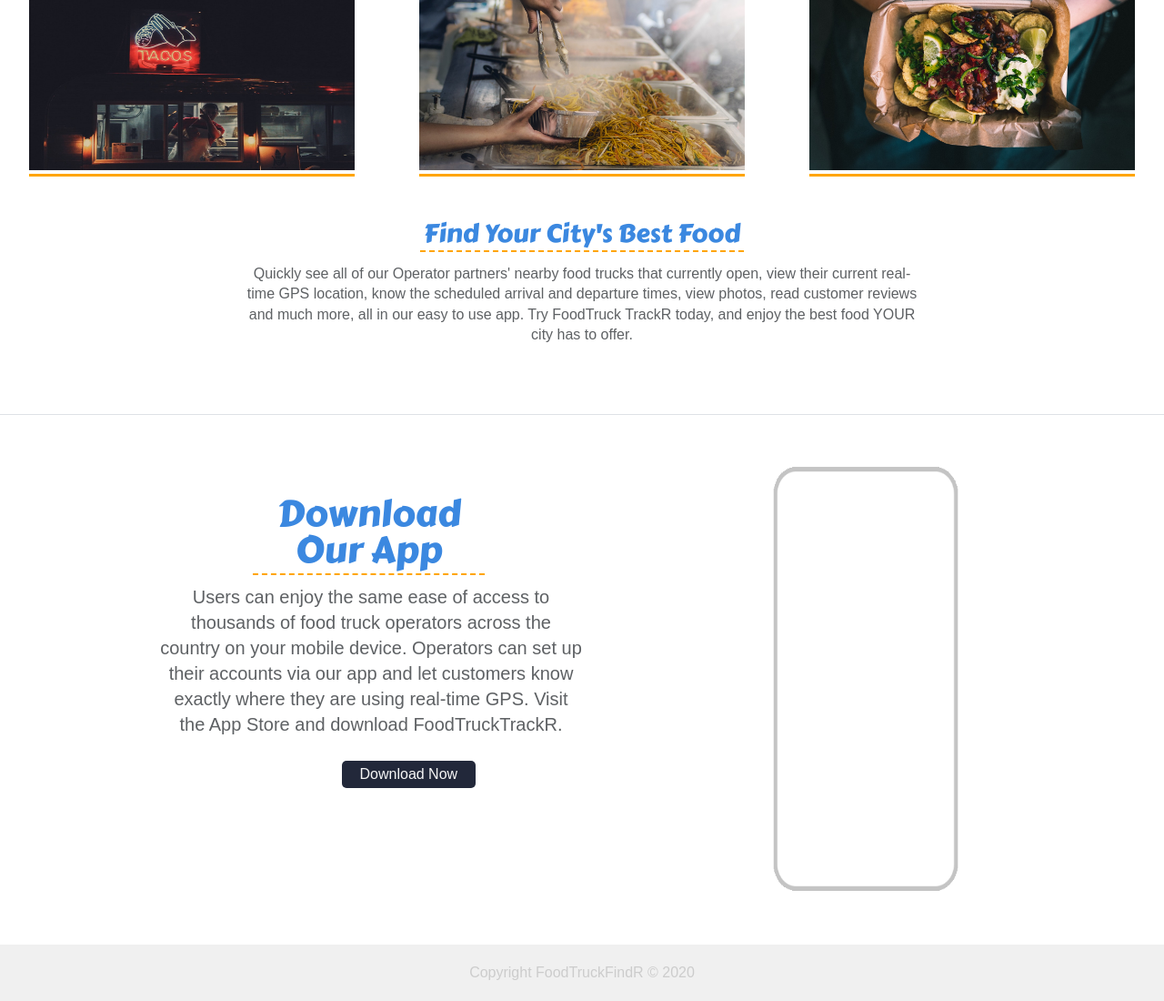
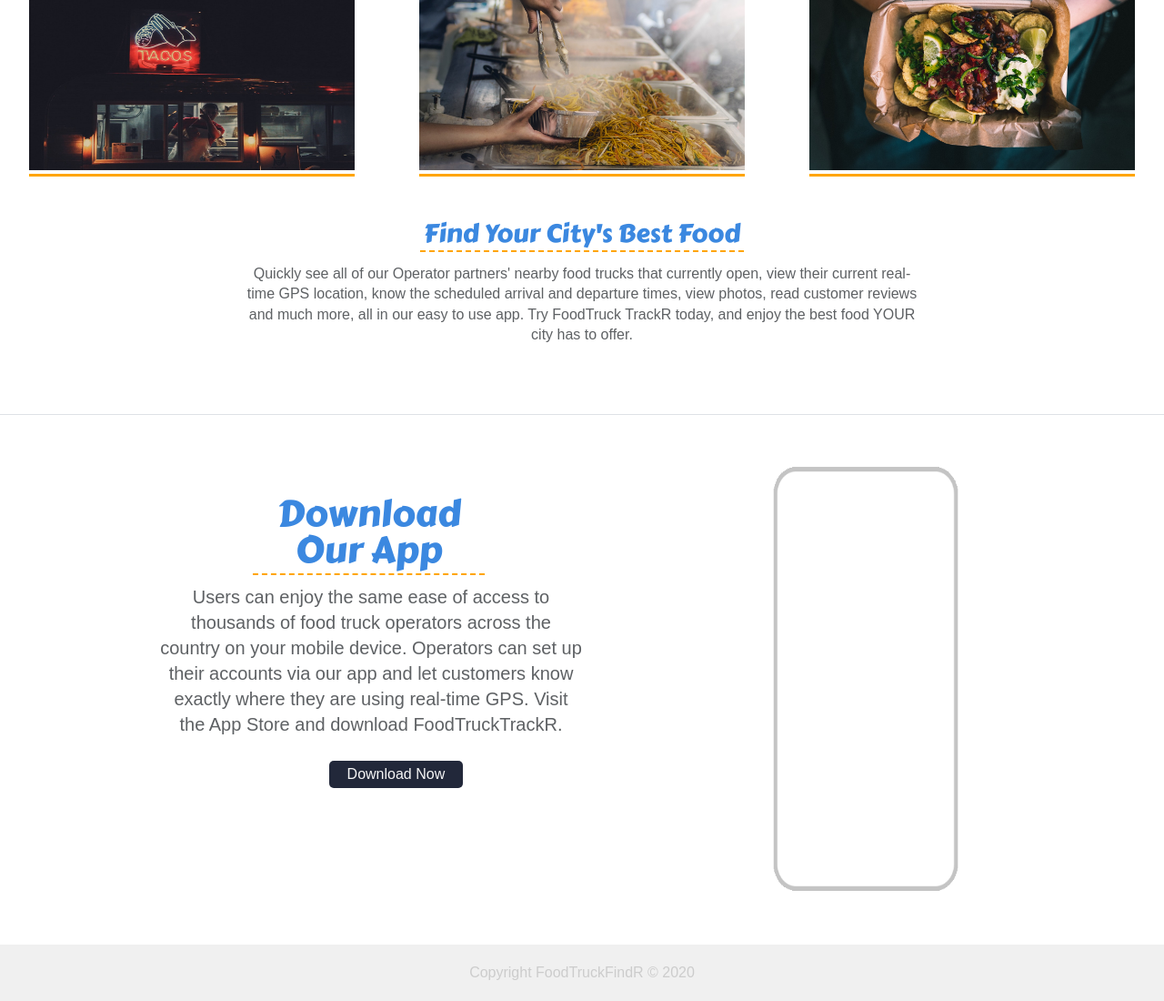
Before and after one commit to Build-Week-FoodTruckTrackR/Marketing-Page, a plain HTML site: page index.html in a window 1280 px wide. Shown: the part 915-2015 px from the top of the page at 91% size. Drawn offline with nearby package versions, Linux system fonts and the light colour scheme; files that its build step writes are made by us from their sources.

Commit message:
margin change on button

```diff
--- a/less/home-page.less
+++ b/less/home-page.less
@@ -237,14 +237,14 @@
       }
 
       .btn {
-        margin-left: 43%;
+        margin-left: 40%;
         @media @phone {
           display: flex;
           width: 100%;
           height: 4vh;
           align-items: center;
           justify-content: center;
-          margin-left: -4%;
+          margin-left: -2%;
         }
         .button(@btn-bg-color, @wild-sand);
 
```
